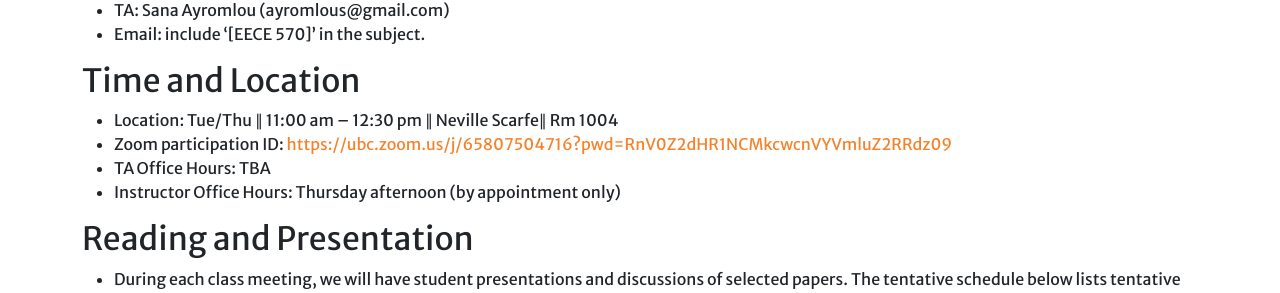
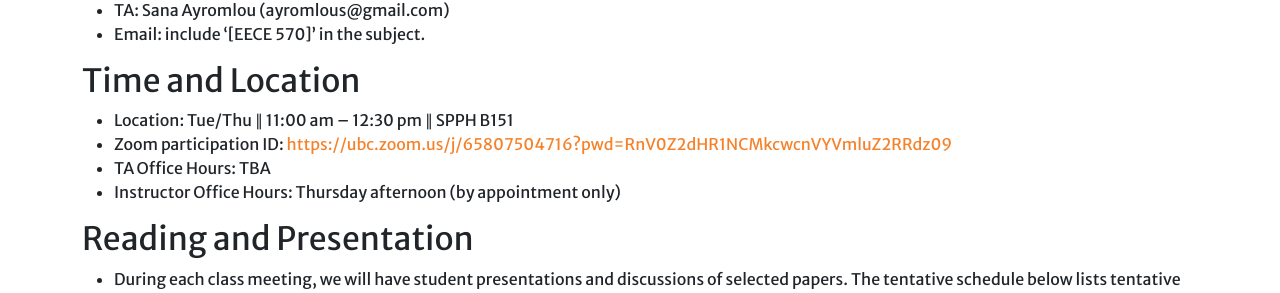
Before and after one commit to xxlya/EECE-570, a Jekyll site: the page built from index.md, in a window 1280 px wide and 900 px high, scrolled down 689 px. Shown: the part 150-443 px from the top of the window. Built offline with Jekyll 4.4.1, drawn with Linux system fonts in a browser that asks for light colours; a script that is not in the unit is left out; our own code applies the rules of GitHub Pages for plain Markdown files.

Commit message:
Update index.md

```diff
--- a/index.md
+++ b/index.md
@@ -34,7 +34,7 @@ background in machine learning, linear algebra, and coding skills.
 ## <a name="time-and-location">Time and Location</a>
 
 * Location:
-Tue/Thu ∥ 11:00 am – 12:30 pm ∥ Neville Scarfe∥ Rm 1004
+Tue/Thu ∥ 11:00 am – 12:30 pm ∥ SPPH B151
 * Zoom participation ID:
 [https://ubc.zoom.us/j/65807504716?pwd=RnV0Z2dHR1NCMkcwcnVYVmluZ2RRdz09](https://pythonintro-yorgey.notebooks.azure.com/j/notebooks/PythonIntro.ipynb)
 * TA Office Hours: TBA
```
